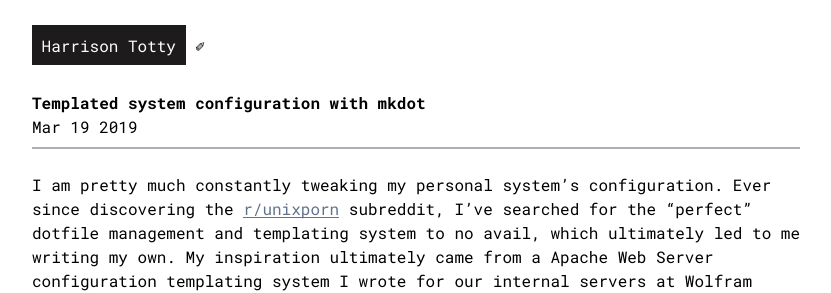
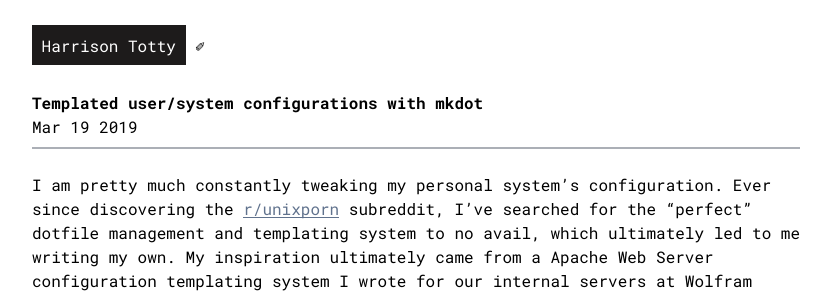
Before and after one commit to HarrisonTotty/harrisontotty.github.io, a Jekyll site: the page built from _posts/2019-03-19-mkdot.md, in a window 1280 px wide and 900 px high. Shown: the top 293 px of the window, without its empty margins (224-1055 px from the left). Built offline with Jekyll 4.4.1, drawn with Linux system fonts in a browser that asks for light colours.

Commit message:
New post

```diff
--- a/_posts/2019-03-19-mkdot.md
+++ b/_posts/2019-03-19-mkdot.md
@@ -1,6 +1,6 @@
 ---
 layout: post
-title: "Templated system configuration with mkdot"
+title: "Templated user/system configurations with mkdot"
 ---
 
 I am pretty much constantly tweaking my personal system's configuration. Ever since discovering the [r/unixporn](https://www.reddit.com/r/unixporn/) subreddit, I've searched for the "perfect" dotfile management and templating system to no avail, which ultimately led to me writing my own. My inspiration ultimately came from a Apache Web Server configuration templating system I wrote for our internal servers at Wolfram Research called [mkconf](https://github.com/HarrisonTotty/mkconf), which was in-turn inspired by the [Jinja-based](http://jinja.pocoo.org/docs/2.10/) templating system employed by many "DevOps" utilities like Salt and Ansible. So, I ended-up writing [mkdot](https://github.com/HarrisonTotty/mkdot): "The handy dotfile templating system".
```
